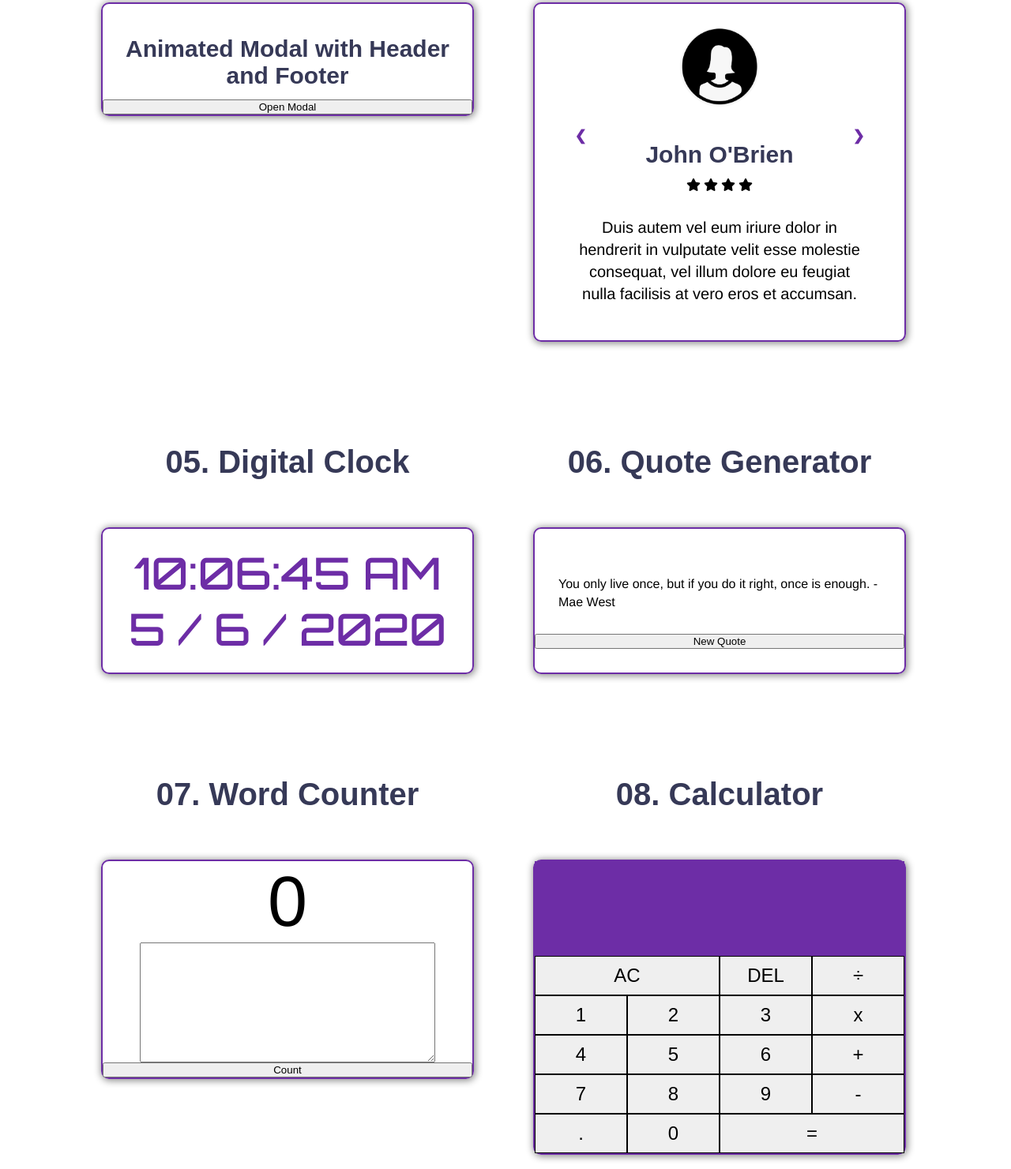
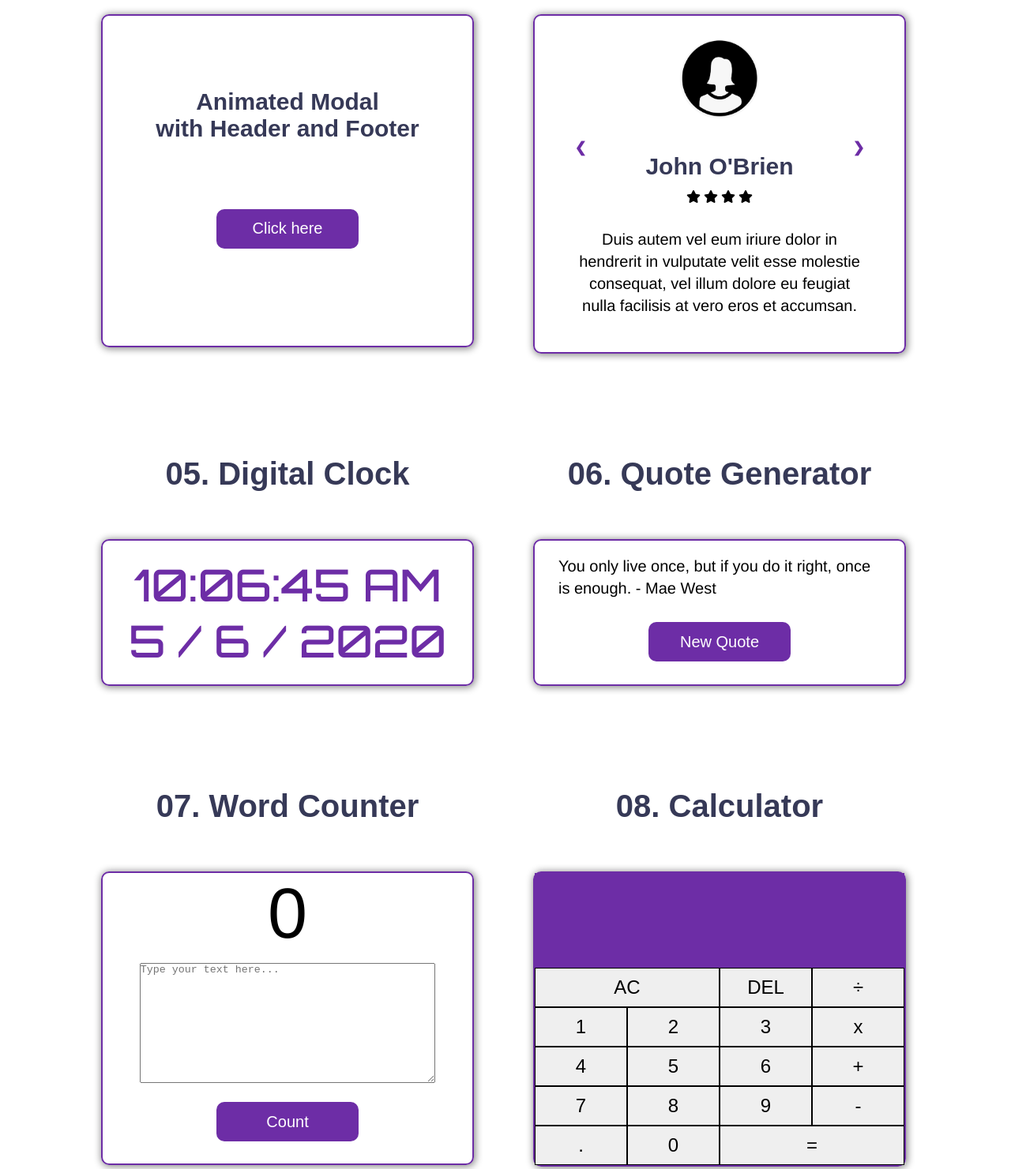
Before and after one commit to CamilaCiol/JavaScript-projects, a plain HTML site: page index.html in a window 1280 px wide. Shown: the part 905-2386 px from the top of the page at 79% size. Drawn offline with Linux system fonts and the light colour scheme.

Commit message:
Update index.html

```diff
--- a/index.html
+++ b/index.html
@@ -2,7 +2,9 @@
 <html lang="en">
 <head>
     <meta charset="UTF-8">
-    <meta name="viewport" content="width=device-width, initial-scale=1.0">
+
+    <meta name="viewport" content="width=device-width, initial-scale=1">
+
     <title>JS PROJECTS</title>
     <link rel="stylesheet" href="css-js-projects.css">
     <link rel="shortcut icon" href="images/girl.svg" type="image/svg">
@@ -11,16 +13,17 @@
 
 </head>
 <body onload="startTime(false)">
-    <nav>
+
+    <div class="menu">
         <div class="top-bar">
             <img class="logo " src="images/logo-name.svg" alt="woman's face between a html tag">
         </div>
-    </nav>
+    </div>
 
     <section>
-        <div class="squares center">
+        <div class="squares center counter-box">
             <h1>01. Counter Project</h1>
-            <div class="box"><h2 class="counter-title">Counter</h2>
+            <div class="box box-counter"><h2 class="counter-title">Counter</h2>
                 <div class="newNumber" id="newNumber">0</div>
                 <div>
                     <button class="btn-counter"onclick="subNumber()">-</button>
@@ -31,10 +34,7 @@
 
         <div class="squares">
             <h1>02. Image Slider</h1>
-
-            <!-- Slideshow container -->
             <div class="slideshow-container">
-
                     <div class="mySlides fade ">
                         <div class="numbertext">1 / 3</div>
                         <img class="slide-img img-container"src="images/img1.jpg">
@@ -57,17 +57,14 @@
                     <a class="prev" onclick="plusSlides(-1)">&#10094;</a>
                     <a class="next" onclick="plusSlides(1)">&#10095;</a>
             </div>
-
-
         </div>
-
 
         <div class="squares">
             <h1>03. Modal Project</h1>
-            <div class="box">
-                <h2 class="modal-title">Animated Modal with Header and Footer</h2>
+            <div class="box box-modal">
+                <h2 class="modal-title">Animated Modal <br>with Header and Footer</h2>
                     <!-- Trigger/Open The Modal -->
-                    <button class="btn-modal" id="myBtn">Open Modal</button>
+                    <button class="btn" id="myBtn">Click here</button>
 
                     <!-- The Modal -->
                     <div id="myModal" class="modal">
@@ -92,10 +89,6 @@
                     </div>
             </div>
         </div>
-
-
-
-
 
         <div class="squares">
             <h1>04. Testimonials</h1>
@@ -171,31 +164,29 @@
 
 
 
-         <div>
+         <div class="squares">
             <h1>06. Quote Generator</h1>
             <div class="box-quote">
 
-                    <div id="quoteDisplay">You only live once, but if you do it right, once is enough. - Mae West</div>
-                    <button class="btn-quote"onclick="newQuote()">New Quote</button>
+                    <p id="quoteDisplay">You only live once, but if you do it right, once is enough. - Mae West</p>
+                    <button class="btn btn-quote"onclick="newQuote()">New Quote</button>
                 </div>
             </div>
 
         </div>
 
-
-
-        <div>
+        <div class="squares">
             <h1>07. Word Counter</h1>
-            <div class="box clock-box">
+            <div class="box clock-box box-word-counter">
                 <span class="center" id="count">0</span>
-                <textarea id="input" rows="10"></textarea>
-                <button class="btn-quote" onclick="wordCounter()">Count</button>
+                <textarea id="input" rows="10"  placeholder="Type your text here..."></textarea>
+                <button class="btn btn-word" onclick="wordCounter()">Count</button>
 
             </div>
         </div>
 
-        <div>
-            <h1>08. Calculator</h1>
+        <div class="squares">
+            <h1 >08. Calculator</h1>
 
             <div class="container box">
 
```
Lines whose indentation alone changed are shown as unchanged.
